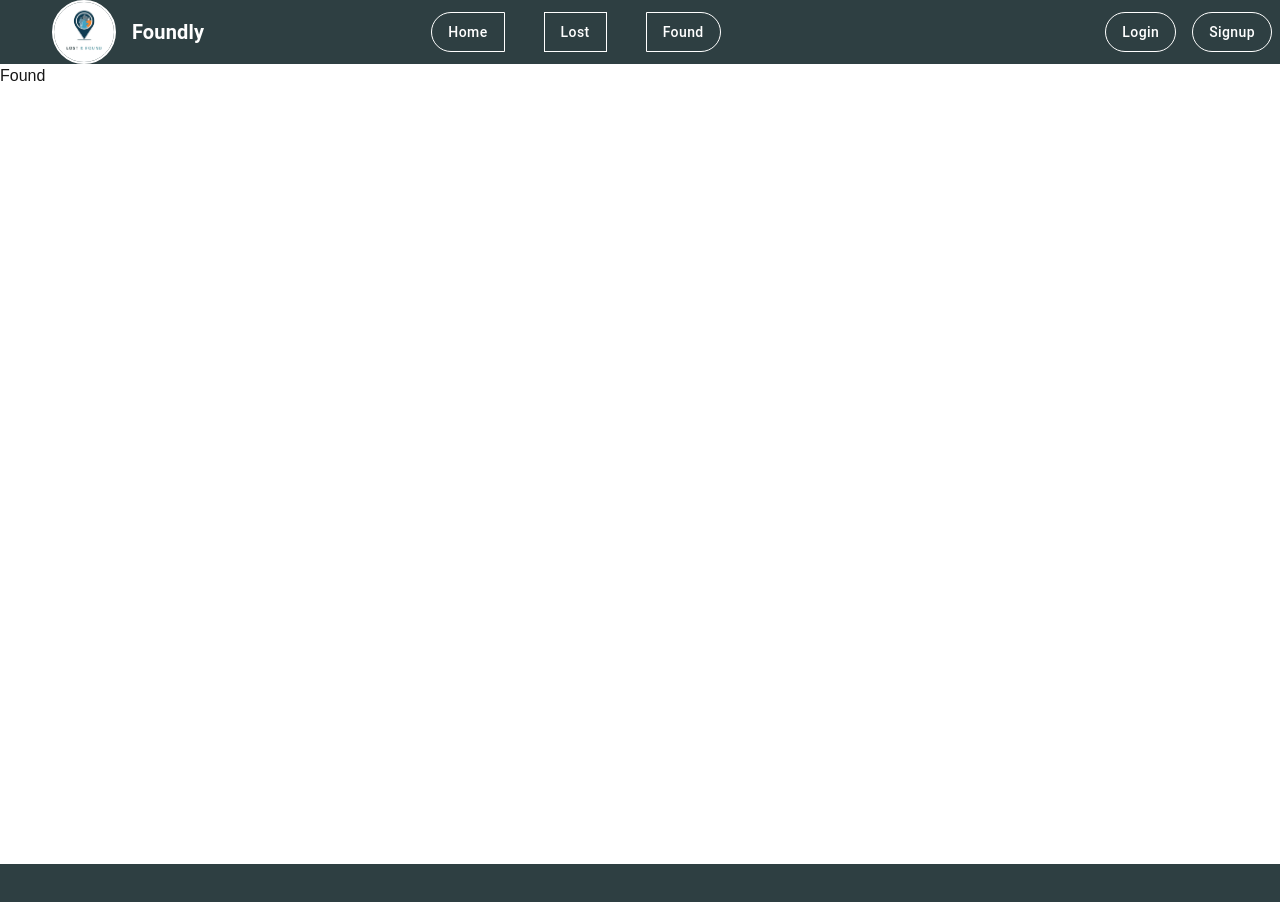
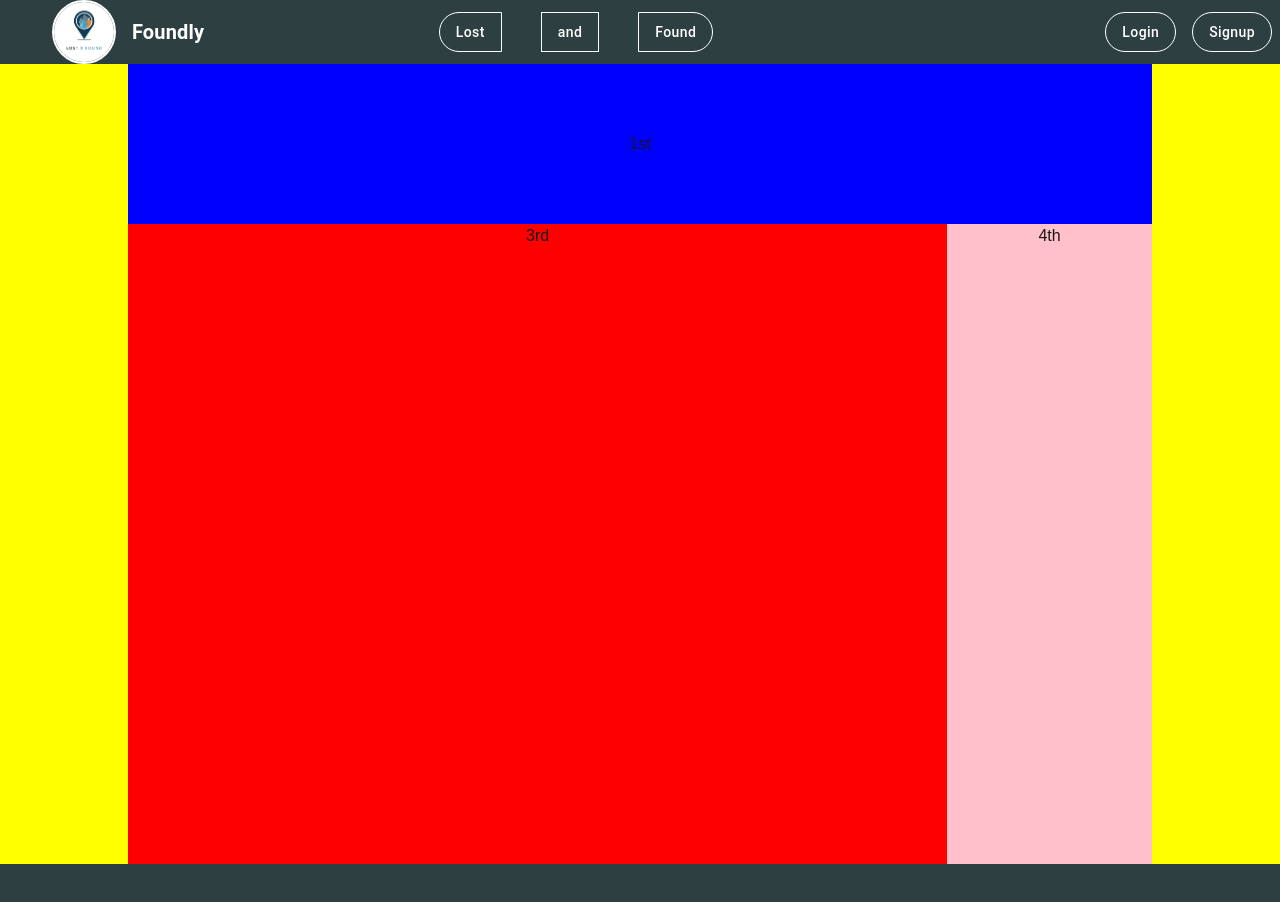
Before and after one commit to GetontoMoses/lost-and-found, a Next.js app: page /found in a window 1280 px wide. Shown: the top 902 px of the page. Built offline with nearby package versions, Linux system fonts and the light colour scheme.

Commit message:
feat: found page outline

```diff
--- a/app/(pages)/components/navbar.tsx
+++ b/app/(pages)/components/navbar.tsx
@@ -83,7 +83,7 @@ export default function Navbar() {
       </Box>
       <Box
         sx={{
-          width: {xs:"100%",md:"50%"},
+          width: { xs: "100%", md: "50%" },
           display: { xs: "center", md: "flex" },
           flexDirection: "row",
           justifyContent: "center",
@@ -96,8 +96,8 @@ export default function Navbar() {
               gap: "2rem", // spacing between buttons
             }}
           >
-            <CustomButton href="/dashboard">Home</CustomButton>
-            <CustomButton href="/lost">Lost</CustomButton>
+            <CustomButton href="/search">Lost </CustomButton>
+            <CustomButton href="/dashboard">and</CustomButton>
             <CustomButton href="/found">Found</CustomButton>
           </ButtonGroup>
         </Box>
--- a/app/(pages)/found/page.tsx
+++ b/app/(pages)/found/page.tsx
@@ -1,3 +1,45 @@
 import Box from "@mui/material/Box";
 
-export default function Found(){return(<Box>Found</Box>)}
+export default function Found() {
+  return (
+    <Box
+      sx={{
+        bgcolor: "yellow",
+        width: "100%",
+        minheight: "100vh", // Ensure the parent box spans the full viewport height
+        display: "flex",
+        flexDirection: "column",
+        justifyContent: "center", // Horizontally center the child
+        alignItems: "center",
+      }}
+    >
+      <Box
+        sx={{
+          bgcolor: "blue",
+          height: "20%",
+          width: "80%",
+          display: "flex",
+          justifyContent: "center",
+          alignItems: "center",
+        }}
+      >
+        1st
+      </Box>
+      <Box
+        sx={{
+          display: "flex",
+          flexdirection: "column",
+          height: "80%",
+          width: "80%",
+        }}
+      >
+        <Box sx={{ bgcolor: "red", width: "80%", textAlign: "center" }}>
+          3rd
+        </Box>
+        <Box sx={{ bgcolor: "pink", width: "20%", textAlign: "center" }}>
+          4th
+        </Box>
+      </Box>
+    </Box>
+  );
+}
```
